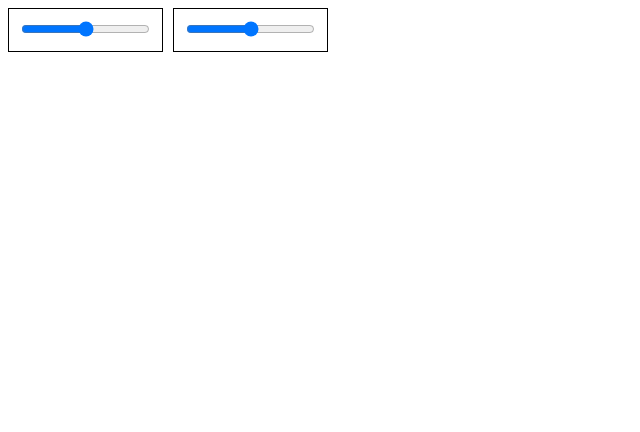
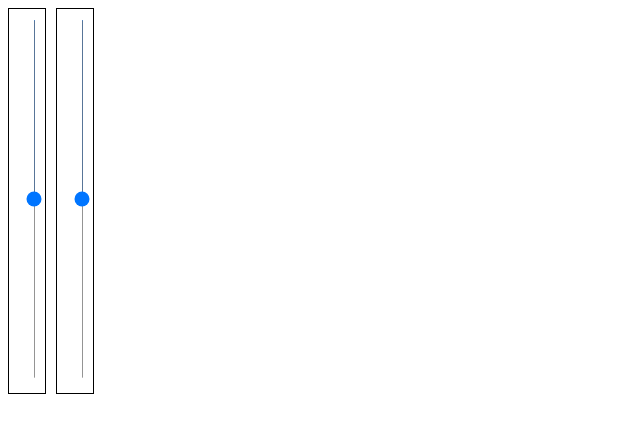
Before and after one commit to aychtang/ytdj, a React app: page / in a window 1280 px wide. Shown: the top 432 px of the page, without its empty margins (0-640 px from the left). Built offline with nearby package versions, Linux system fonts and the light colour scheme.

Commit message:
Make pitch faders vertical

```diff
--- a/index.html
+++ b/index.html
@@ -6,6 +6,16 @@
         display: inline-block;
         padding: 10px;
         margin-right: 10px;
+    }
+
+    .App-Pitch {
+        -webkit-appearance: slider-vertical; /* WebKit */
+        height: 360px;
+        padding: 0;
+        margin: 0;
+        width: 1px;
+        margin-left: 15px;
+        transform: rotate(180deg);
     }
 </style>
 
--- a/src/components/Booth/component.tsx
+++ b/src/components/Booth/component.tsx
@@ -14,7 +14,7 @@ class Booth extends React.PureComponent<T.BoothProps, EmptyState> {
 
     render () {
         return (
-            <div>
+            <div className="App-Booth">
                 {
                     this.props.turntables.map((tt: T.Turntable) =>
                         <Turntable
--- a/src/components/Pitch/component.tsx
+++ b/src/components/Pitch/component.tsx
@@ -23,14 +23,13 @@ class Pitch extends React.PureComponent<T.PitchProps, EmptyState> {
 
     render () {
         return (
-            <div>
             <input
                 min="0"
                 max="100"
                 type="range"
+                className="App-Pitch"
                 onChange={this.onChange}
             />
-            </div>
         );
     }
 
```
Lines whose indentation alone changed are shown as unchanged.
